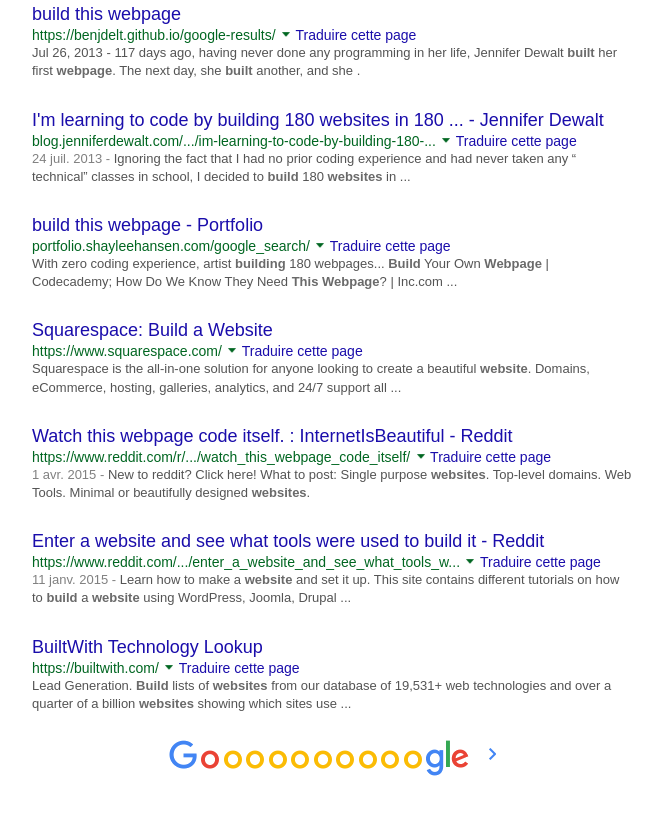
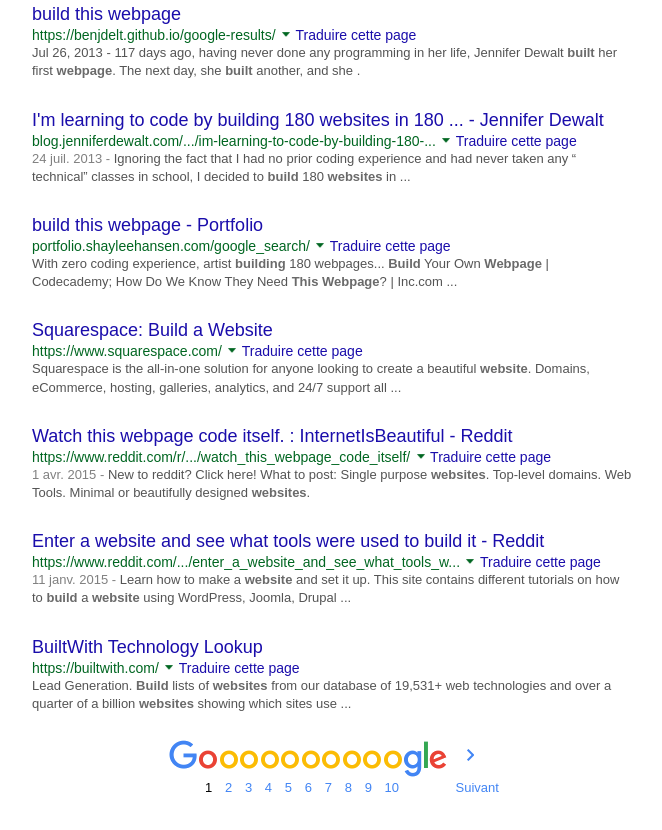
Before and after one commit to Managatrix/google-results, a plain HTML site: page index.htm in a window 1280 px wide. Shown: the part 529-1359 px from the top of the page, without its empty margins (134-796 px from the left). Before the commit the page ends 1326 px from the top, so only its background shows below. Drawn offline with Linux system fonts and the light colour scheme.

Commit message:
Finished Goooogle

```diff
--- a/index.htm
+++ b/index.htm
@@ -181,21 +181,36 @@
         </li>
       </ul>
       <nav class="google">
-        <ul>
+        <ul class="top">
           <li><img src="Images/G.png"></li>
-          <li><img src="Images/RedO.png"></li>
-          <li><img src="Images/YellowO.png"></li>
-          <li><img src="Images/YellowO.png"></li>
-          <li><img src="Images/YellowO.png"></li>
-          <li><img src="Images/YellowO.png"></li>
-          <li><img src="Images/YellowO.png"></li>
-          <li><img src="Images/YellowO.png"></li>
-          <li><img src="Images/YellowO.png"></li>
-          <li><img src="Images/YellowO.png"></li>
-          <li><img src="Images/YellowO.png"></li>
-          <li><img src="Images/gle.png" id="gle"></li>
+          <li><img class="redO" src="Images/RedO.png"></li>
+          <li><a href="#"><img class="yellowO" src="Images/YellowO.png"></a></li>
+          <li><a href="#"><img class="yellowO" src="Images/YellowO.png"></a></li>
+          <li><a href="#"><img class="yellowO" src="Images/YellowO.png"></a></li>
+          <li><a href="#"><img class="yellowO" src="Images/YellowO.png"></a></li>
+          <li><a href="#"><img class="yellowO" src="Images/YellowO.png"></a></li>
+          <li><a href="#"><img class="yellowO" src="Images/YellowO.png"></a></li>
+          <li><a href="#"><img class="yellowO" src="Images/YellowO.png"></a></li>
+          <li><a href="#"><img class="yellowO" src="Images/YellowO.png"></a></li>
+          <li><a href="#"><img class="yellowO" src="Images/YellowO.png"></a></li>
+          <li><a href="#"><img src="Images/gle.png" id="gle"></a></li>
+        </ul>
+        <ul class="bottom">
+          <li>1</li>
+          <li><a href="#2">2</a></li>
+          <li><a href="#2">3</a></li>
+          <li><a href="#2">4</a></li>
+          <li><a href="#2">5</a></li>
+          <li><a href="#2">6</a></li>
+          <li><a href="#2">7</a></li>
+          <li><a href="#2">8</a></li>
+          <li><a href="#2">9</a></li>
+          <li><a href="#2">10</a></li>
+          <li><a href="#2">Suivant</a></li>
         </ul>
       </nav>
     </div>
+    <br>
+    <br>
   </body>
 </html>
--- a/stylesheet.css
+++ b/stylesheet.css
@@ -291,13 +291,51 @@
 /* Gooooooooooogle */
 div.content nav.google ul li {
   display: inline-block;
-  float: center;
   position: relative;
-  left: 97px;
   bottom: 8px;
 }
 
-div.content nav.google #gle {
+div.content nav.google ul.top {
+  margin-bottom: 0;
+}
+
+div.content nav.google ul.top li {
+  padding-right: -2px;
+  margin-right: -2px;
+  left: 97px;
+}
+
+div.content nav.google ul.top li:first-child {
+  height: 40px;
+}
+
+div.content nav.google ul.top #gle {
   position: relative;
-  top: 7px;
+  top: 8px;
 }
+
+div.content nav.google ul.bottom {
+  position: relative;
+  left: 133px;
+  margin-top: 0;
+  bottom: 2px;
+}
+
+div.content nav.google ul.bottom li {
+  width: 15.5px;
+  font-size: 13px;
+}
+
+div.content nav.google ul.bottom li a {
+  color: #4285f4;
+  font-size: 13px;
+}
+
+div.content nav.google ul.bottom li:last-child {
+  margin-left: 51px;
+}
+
+div.content nav.google ul.bottom li a:hover
+/*div.content nav.google ul.top li:nth-child(5):hover ~ li:nth-child(4)*/ /* REVIEW: Underline number when image above is hovered */{
+  text-decoration: underline;
+}
```
